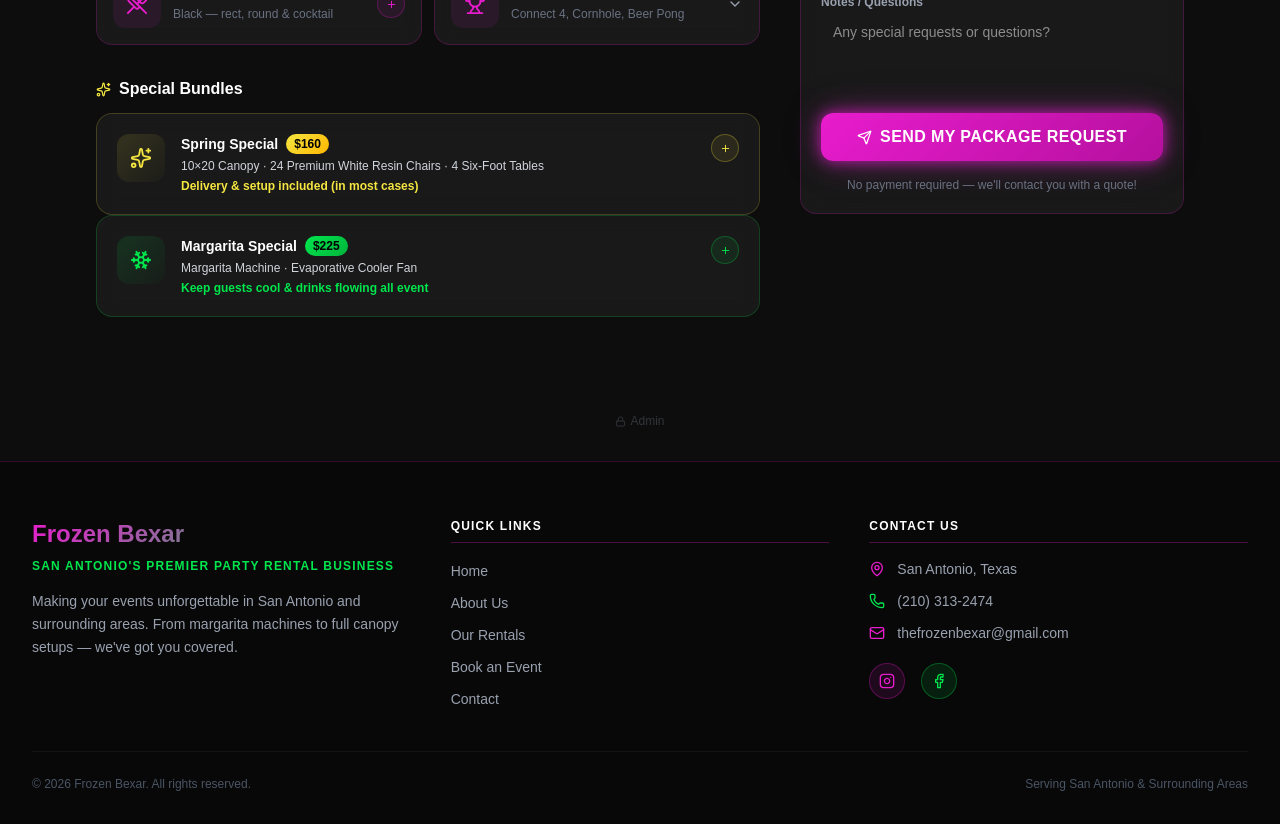
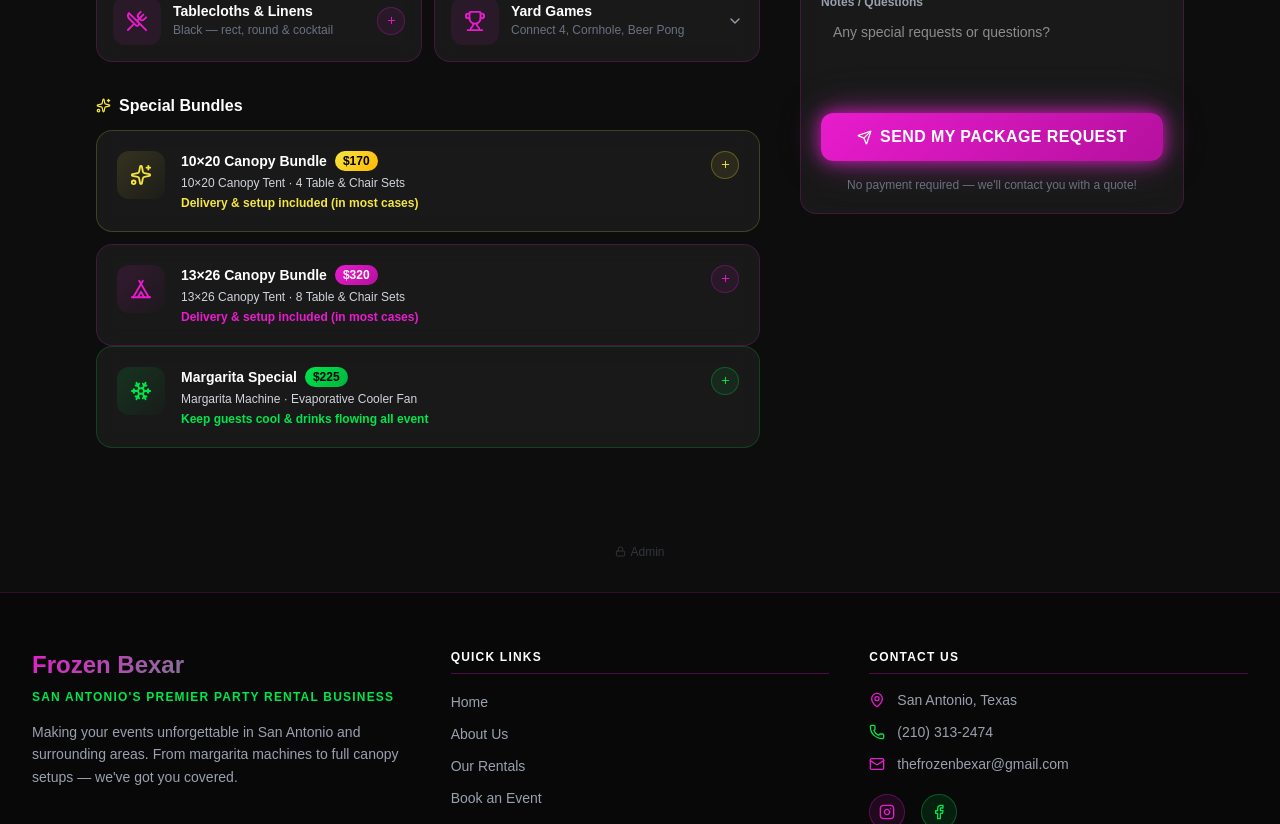
Before and after one commit to founderai/frozenbexar, a Next.js app: page /quote in a window 1280 px wide. Shown: the part 1040-1864 px from the top of the page. Built offline with nearby package versions, Linux system fonts and the light colour scheme.

Commit message:
pricing: update all prices from spreadsheet, add 13x26 bundle

```diff
--- a/app/quote/page.tsx
+++ b/app/quote/page.tsx
@@ -38,9 +38,17 @@
 
 const SPRING_SPECIAL = {
   id: "spring-special",
-  name: "Spring Special",
-  price: 160,
-  items: "10×20 Canopy · 24 Premium White Resin Chairs · 4 Six-Foot Tables",
+  name: "10×20 Canopy Bundle",
+  price: 170,
+  items: "10×20 Canopy Tent · 4 Table & Chair Sets",
+  note: "Delivery & setup included (in most cases)",
+};
+
+const CANOPY_13X26_BUNDLE = {
+  id: "canopy-13x26-bundle",
+  name: "13×26 Canopy Bundle",
+  price: 320,
+  items: "13×26 Canopy Tent · 8 Table & Chair Sets",
   note: "Delivery & setup included (in most cases)",
 };
 
@@ -59,11 +67,12 @@
 
 function calcLineTotal(id: string, qty: number, prices: Record<string, PriceEntry>, priceKey?: string): number | null {
   if (id === "spring-special") return SPRING_SPECIAL.price * qty;
+  if (id === "canopy-13x26-bundle") return CANOPY_13X26_BUNDLE.price * qty;
   if (id === "margarita-special") return MARGARITA_SPECIAL.price * qty;
   const key = priceKey ?? id;
   const base = parseFloat(prices[key]?.price || "");
   if (isNaN(base) || base === 0) return null;
-  if (id === "coolers" && qty >= 2) return 115 + Math.max(0, qty - 2) * base;
+  if (id === "coolers" && qty >= 2) return 135 + Math.max(0, qty - 2) * base;
   return base * qty;
 }
 
@@ -360,27 +369,60 @@
                     </div>
                     <div className="flex-1 min-w-0">
                       <div className="flex items-center gap-2 mb-1">
-                        <p className="font-black text-white text-sm">Spring Special</p>
-                        <span className="px-2 py-0.5 rounded-full text-xs font-black" style={{ background: "linear-gradient(135deg,#f5e642,#ffb700)", color: "#000" }}>$160</span>
+                        <p className="font-black text-white text-sm">10×20 Canopy Bundle</p>
+                        <span className="px-2 py-0.5 rounded-full text-xs font-black" style={{ background: "linear-gradient(135deg,#f5e642,#ffb700)", color: "#000" }}>$170</span>
                       </div>
                       <p className="text-xs text-gray-300 mb-1">{SPRING_SPECIAL.items}</p>
                       <p className="text-xs font-semibold" style={{ color: "#f5e642" }}>{SPRING_SPECIAL.note}</p>
                     </div>
                     <div className="shrink-0 flex items-center gap-1.5">
                       {getQty("spring-special") > 0 && (
-                        <button onClick={() => adjustItem("spring-special", "Spring Special", -1)} className="w-7 h-7 rounded-full flex items-center justify-center" style={{ background: "#f5e64222", border: "1px solid #f5e64244", color: "#f5e642" }}>
+                        <button onClick={() => adjustItem("spring-special", "10×20 Canopy Bundle", -1)} className="w-7 h-7 rounded-full flex items-center justify-center" style={{ background: "#f5e64222", border: "1px solid #f5e64244", color: "#f5e642" }}>
                           <Minus size={11} />
                         </button>
                       )}
                       {getQty("spring-special") > 0 && <span className="text-white font-black text-sm w-5 text-center">{getQty("spring-special")}</span>}
-                      <button onClick={() => adjustItem("spring-special", "Spring Special", 1)} className="w-7 h-7 rounded-full flex items-center justify-center" style={{ background: getQty("spring-special") > 0 ? "#f5e64233" : "#f5e64215", border: "1px solid #f5e64244", color: "#f5e642" }}>
+                      <button onClick={() => adjustItem("spring-special", "10×20 Canopy Bundle", 1)} className="w-7 h-7 rounded-full flex items-center justify-center" style={{ background: getQty("spring-special") > 0 ? "#f5e64233" : "#f5e64215", border: "1px solid #f5e64244", color: "#f5e642" }}>
                         <Plus size={11} />
                       </button>
                     </div>
                   </div>
                 </div>
 
-                {/* Margarita Special */}
+                {/* 13x26 Bundle */}
+                <div
+                  className="card-dark rounded-2xl p-5 border transition-all mt-3"
+                  style={getQty("canopy-13x26-bundle") > 0
+                    ? { borderColor: "#e81ccd66", boxShadow: "0 0 16px #e81ccd20" }
+                    : { borderColor: "#e81ccd30" }}
+                >
+                  <div className="flex items-start gap-4">
+                    <div className="shrink-0 w-12 h-12 rounded-xl flex items-center justify-center" style={{ background: "linear-gradient(135deg,#e81ccd20,#e81ccd05)" }}>
+                      <Tent size={22} style={{ color: "#e81ccd" }} />
+                    </div>
+                    <div className="flex-1 min-w-0">
+                      <div className="flex items-center gap-2 mb-1">
+                        <p className="font-black text-white text-sm">13×26 Canopy Bundle</p>
+                        <span className="px-2 py-0.5 rounded-full text-xs font-black" style={{ background: "linear-gradient(135deg,#e81ccd,#b5109e)", color: "#fff" }}>$320</span>
+                      </div>
+                      <p className="text-xs text-gray-300 mb-1">{CANOPY_13X26_BUNDLE.items}</p>
+                      <p className="text-xs font-semibold text-[#e81ccd]">{CANOPY_13X26_BUNDLE.note}</p>
+                    </div>
+                    <div className="shrink-0 flex items-center gap-1.5">
+                      {getQty("canopy-13x26-bundle") > 0 && (
+                        <button onClick={() => adjustItem("canopy-13x26-bundle", "13×26 Canopy Bundle", -1)} className="w-7 h-7 rounded-full flex items-center justify-center" style={{ background: "#e81ccd22", border: "1px solid #e81ccd44", color: "#e81ccd" }}>
+                          <Minus size={11} />
+                        </button>
+                      )}
+                      {getQty("canopy-13x26-bundle") > 0 && <span className="text-white font-black text-sm w-5 text-center">{getQty("canopy-13x26-bundle")}</span>}
+                      <button onClick={() => adjustItem("canopy-13x26-bundle", "13×26 Canopy Bundle", 1)} className="w-7 h-7 rounded-full flex items-center justify-center" style={{ background: getQty("canopy-13x26-bundle") > 0 ? "#e81ccd33" : "#e81ccd15", border: "1px solid #e81ccd44", color: "#e81ccd" }}>
+                        <Plus size={11} />
+                      </button>
+                    </div>
+                  </div>
+                </div>
+
+              {/* Margarita Special */}
                 <div
                   className="card-dark rounded-2xl p-5 border transition-all"
                   style={getQty("margarita-special") > 0
--- a/lib/prices.ts
+++ b/lib/prices.ts
@@ -9,19 +9,23 @@
 const REDIS_KEY  = "fb:prices";
 
 export const defaults: PricesData = {
-  "margarita":        { label: "Margarita Machine",      price: "", unit: "per event" },
-  "coolers":          { label: "Evaporative Cooler Fan",  price: "", unit: "per day",  discountNote: "2 fans = $115" },
-  "canopy-10x20":     { label: "10×20 Canopy Tent",       price: "", unit: "per event" },
-  "canopy-13x26":     { label: "13×26 Canopy Tent",       price: "", unit: "per event" },
-  "canopy-lights":    { label: "Canopy Lights",           price: "", unit: "per canopy"},
-  "canopy-wall":      { label: "Canopy Wall",             price: "", unit: "per panel" },
-  "tables":           { label: "Tables",                  price: "", unit: "per table" },
-  "chairs":           { label: "Chairs",                  price: "", unit: "per chair" },
-  "table-chair-set":  { label: "Table & Chair Set",       price: "", unit: "per set"   },
-  "tablecloths":      { label: "Tablecloths (Black)",     price: "", unit: "per cloth" },
-  "yard-games":       { label: "Yard Games",              price: "", unit: "per game"  },
-  "spring-special":      { label: "Spring Special Bundle",     price: "160", unit: "per event" },
-  "margarita-special":   { label: "Margarita Special Bundle", price: "225", unit: "per event" },
+  "margarita":           { label: "Margarita Machine",          price: "180", unit: "per event" },
+  "coolers":             { label: "Evaporative Cooler Fan",      price: "75",  unit: "per day",  discountNote: "2 fans = $135" },
+  "canopy-10x20":        { label: "10×20 Canopy Tent",            price: "115", unit: "per event" },
+  "canopy-13x26":        { label: "13×26 Canopy Tent",            price: "165", unit: "per event" },
+  "canopy-lights":       { label: "Canopy Lights",               price: "15",  unit: "per canopy" },
+  "canopy-wall":         { label: "Canopy Wall",                 price: "10",  unit: "per panel" },
+  "tables":              { label: "Tables (6ft Rect.)",          price: "6",   unit: "per table" },
+  "round-tables":        { label: "Round Tables (6ft)",          price: "16",  unit: "per table" },
+  "cocktail-tables":     { label: "Cocktail Tables",             price: "15",  unit: "per table" },
+  "chairs":              { label: "Chairs (White Resin)",        price: "3",   unit: "per chair" },
+  "chairs-wood":         { label: "Chairs (Wood Folding)",       price: "3",   unit: "per chair" },
+  "table-chair-set":     { label: "Table & Chair Set",           price: "16",  unit: "per set"   },
+  "tablecloths":         { label: "Tablecloths & Linens (Black)",price: "5",   unit: "per cloth" },
+  "yard-games":          { label: "Yard Games",                  price: "25",  unit: "per game"  },
+  "spring-special":      { label: "10×20 Canopy + 4 T&C Sets",   price: "170", unit: "per event" },
+  "canopy-13x26-bundle": { label: "13×26 Canopy + 8 T&C Sets",   price: "320", unit: "per event" },
+  "margarita-special":   { label: "Margarita Special Bundle",    price: "225", unit: "per event" },
 };
 
 async function redisGet(): Promise<PricesData | null> {
```
Also changed, not shown: public/Connect4.jpg (added).
